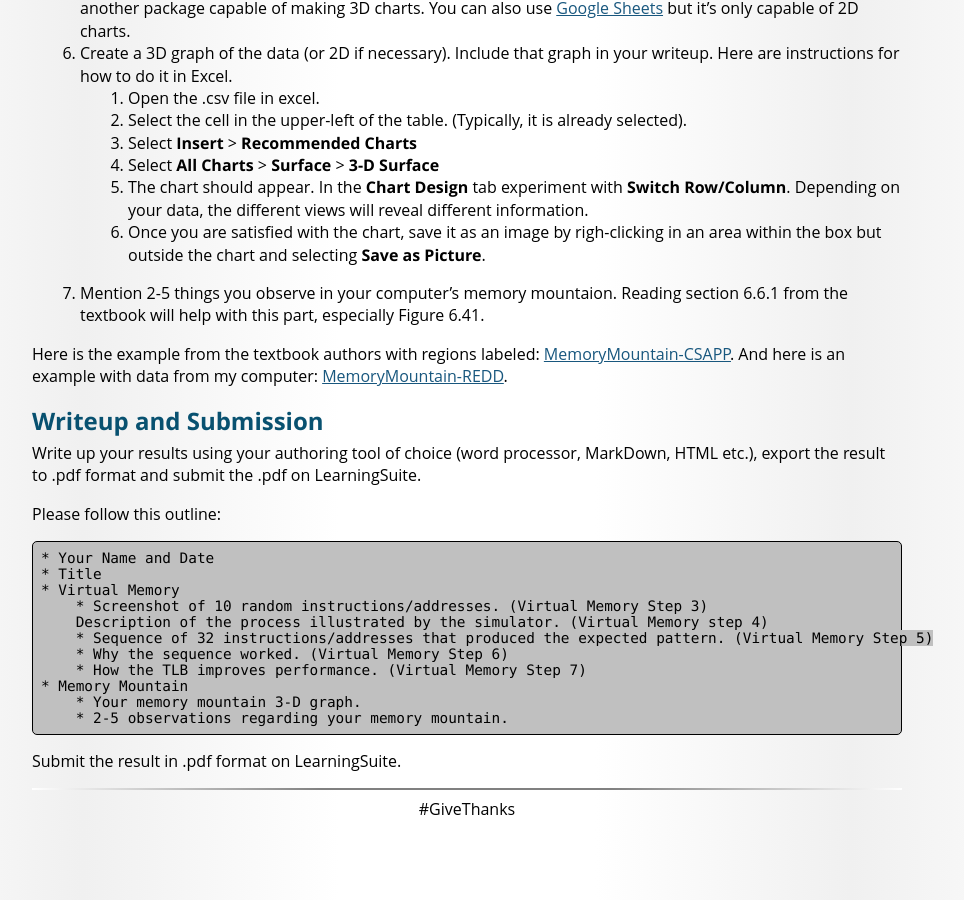
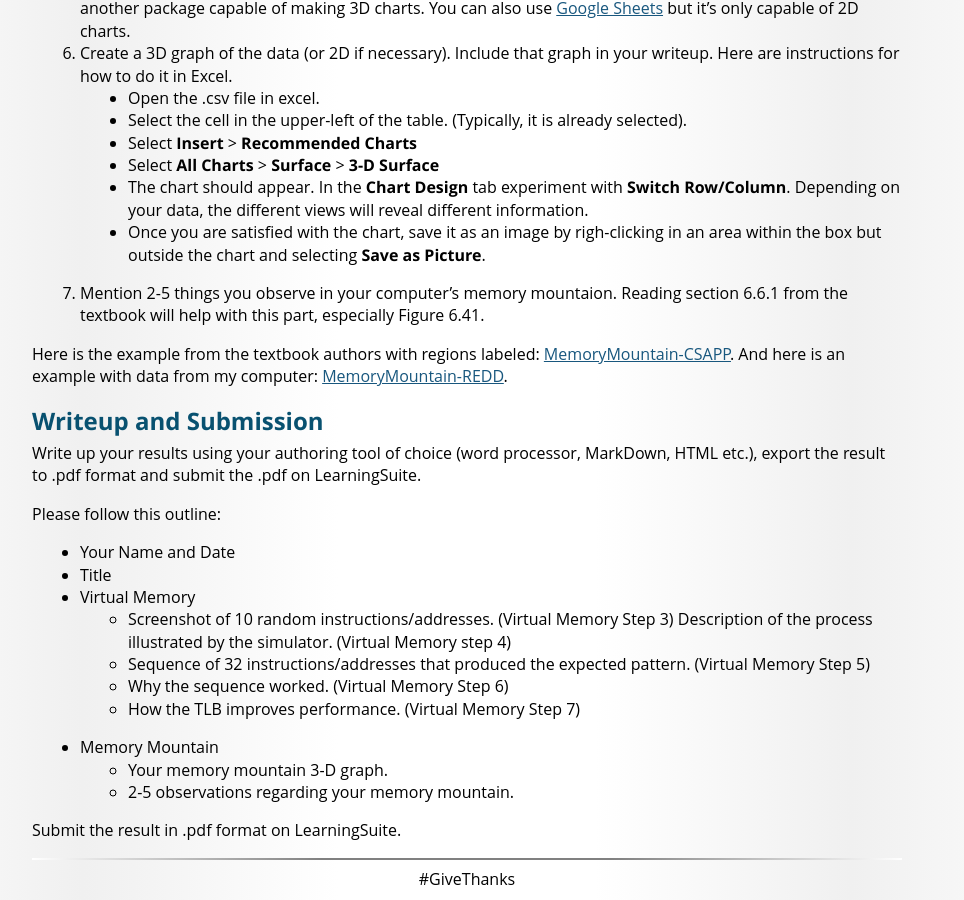
Before and after one commit to bredd/byu-itc-252.github.io, a Jekyll site: the page built from Extra/Lab5.md, in a window 1280 px wide and 900 px high, scrolled down 1371 px. Shown: the whole window, without its empty margins (173-1137 px from the left). Built offline with Jekyll 4.4.1, drawn with Linux system fonts in a browser that asks for light colours; some web fonts are replaced; before the commit the page ends 2201 px from its top, so only the background shows below that; part of the change alters nothing that is shown.

Commit message:
Lab5 Edits

```diff
--- a/Extra/Lab5.md
+++ b/Extra/Lab5.md
@@ -31,26 +31,26 @@ This part requires a Windows or Linux computer. If you have a Mac, do the tests
 
 1. In your textbook, the memory mountain test is shown in section 6.6.1 (page 641). This test shows the different levels of cache, and virtual memory
 2. First, get information on the type of caches your system has.
-    1. On **Linux**, install **cpuid** with the command `sudo apt install cpuid`.
-    2. Run **cpuid** and save the output to a text file. E.g. `cpuid > cpuid.txt`
-    3. Review the information under the "deterministic cache parameters" heading. Include in your writeup these specifications: "cache type", "cache level", "fully associative cache", "system coherency line size" (what we call block size), "ways of associativity", and "number of sets"
+    * On **Linux**, install **cpuid** with the command `sudo apt install cpuid`.
+    * Run **cpuid** and save the output to a text file. E.g. `cpuid > cpuid.txt`
+    * Review the information under the "deterministic cache parameters" heading. Include in your writeup these specifications: "cache type", "cache level", "fully associative cache", "system coherency line size" (what we call block size), "ways of associativity", and "number of sets"
 3. Run the MemoryMountain executable.
-    1. For Linux, download the executable [from here](LinuxMemoryMountain.zip).
-    2. Or, if you prefer, build from [the source files](MemoryMountainSource.zip).
+    * For Linux, download the executable [from here](LinuxMemoryMountain.zip).
+    * Or, if you prefer, build from [the source files](MemoryMountainSource.zip).
 4. Run the MemoryMountain from a Linux command line and pipe the results into a .csv file using the ">" command. e.g., `./MemoryMountain > data.csv`
     * Be patient. On a fast processor it takes about a minute. It could take longer on a slower machine
 5. The result is a table of numbers. Open the .csv file you created using Microsoft Excel, OpenOffice Calc, or another package capable of making 3D charts. You can also use [Google Sheets](https://docs.google.com/spreadsheets) but it's only capable of 2D charts.
 6. Create a 3D graph of the data (or 2D if necessary). Include that graph in your writeup. Here are instructions for how to do it in Excel.
-    1. Open the .csv file in excel.
-    2. Select the cell in the upper-left of the table. (Typically, it is already selected).
-    3. Select **Insert** > **Recommended Charts**
-    4. Select **All Charts** > **Surface** > **3-D Surface**
-    5. The chart should appear. In the **Chart Design** tab experiment with **Switch Row/Column**. Depending on your data, the different views will reveal different information.
-    6. Once you are satisfied with the chart, save it as an image by righ-clicking in an area within the box but outside the chart and selecting **Save as Picture**.
+    * Open the .csv file in excel.
+    * Select the cell in the upper-left of the table. (Typically, it is already selected).
+    * Select **Insert** > **Recommended Charts**
+    * Select **All Charts** > **Surface** > **3-D Surface**
+    * The chart should appear. In the **Chart Design** tab experiment with **Switch Row/Column**. Depending on your data, the different views will reveal different information.
+    * Once you are satisfied with the chart, save it as an image by righ-clicking in an area within the box but outside the chart and selecting **Save as Picture**.
 7. Mention 2-5 things you observe in your computer's memory mountaion. Reading section 6.6.1 from the textbook will help with this part, especially Figure 6.41.
 
-Here is the example from the textbook authors with regions labeled: [MemoryMountain-CSAPP](MemoryMountain-CSAPP.png).
-And here is an example with data from my computer: [MemoryMountain-REDD](MemoryMountain-REDD.png).
+Here is the example from the textbook authors with regions labeled: [MemoryMountain-CSAPP](MemoryMountain-CSAPP.png){:target="_blank"}.
+And here is an example with data from my computer: [MemoryMountain-REDD](MemoryMountain-REDD.png){:target="_blank"}.
 
 ## Writeup and Submission
 
@@ -58,16 +58,16 @@ Write up your results using your authoring tool of choice (word processor, MarkD
 
 Please follow this outline:
 
-    * Your Name and Date
-    * Title
-    * Virtual Memory
-        * Screenshot of 10 random instructions/addresses. (Virtual Memory Step 3)
-        Description of the process illustrated by the simulator. (Virtual Memory step 4)
-        * Sequence of 32 instructions/addresses that produced the expected pattern. (Virtual Memory Step 5)
-        * Why the sequence worked. (Virtual Memory Step 6)
-        * How the TLB improves performance. (Virtual Memory Step 7)
-    * Memory Mountain
-        * Your memory mountain 3-D graph.
-        * 2-5 observations regarding your memory mountain.
+* Your Name and Date
+* Title
+* Virtual Memory
+    * Screenshot of 10 random instructions/addresses. (Virtual Memory Step 3)
+    Description of the process illustrated by the simulator. (Virtual Memory step 4)
+    * Sequence of 32 instructions/addresses that produced the expected pattern. (Virtual Memory Step 5)
+    * Why the sequence worked. (Virtual Memory Step 6)
+    * How the TLB improves performance. (Virtual Memory Step 7)
+* Memory Mountain
+    * Your memory mountain 3-D graph.
+    * 2-5 observations regarding your memory mountain.
 
 Submit the result in .pdf format on LearningSuite.
```
